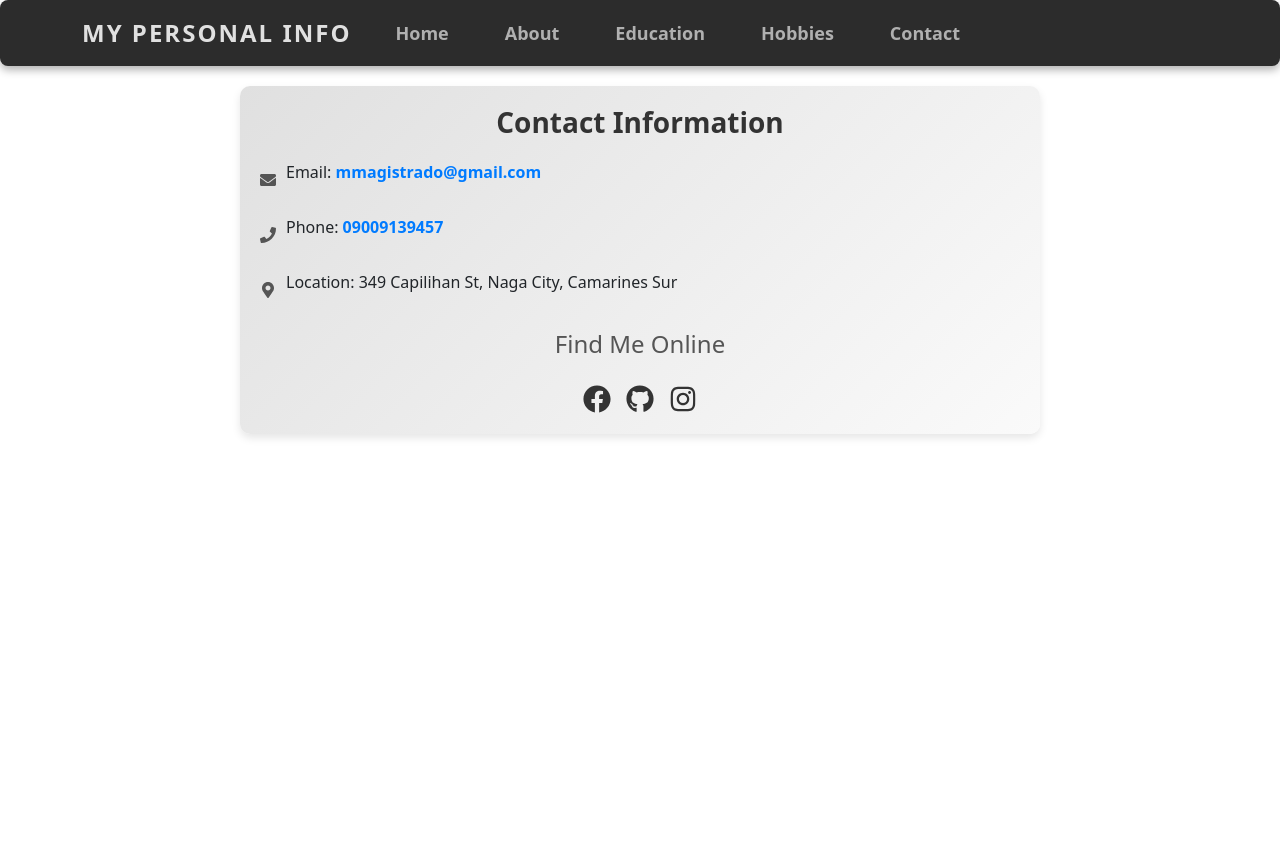
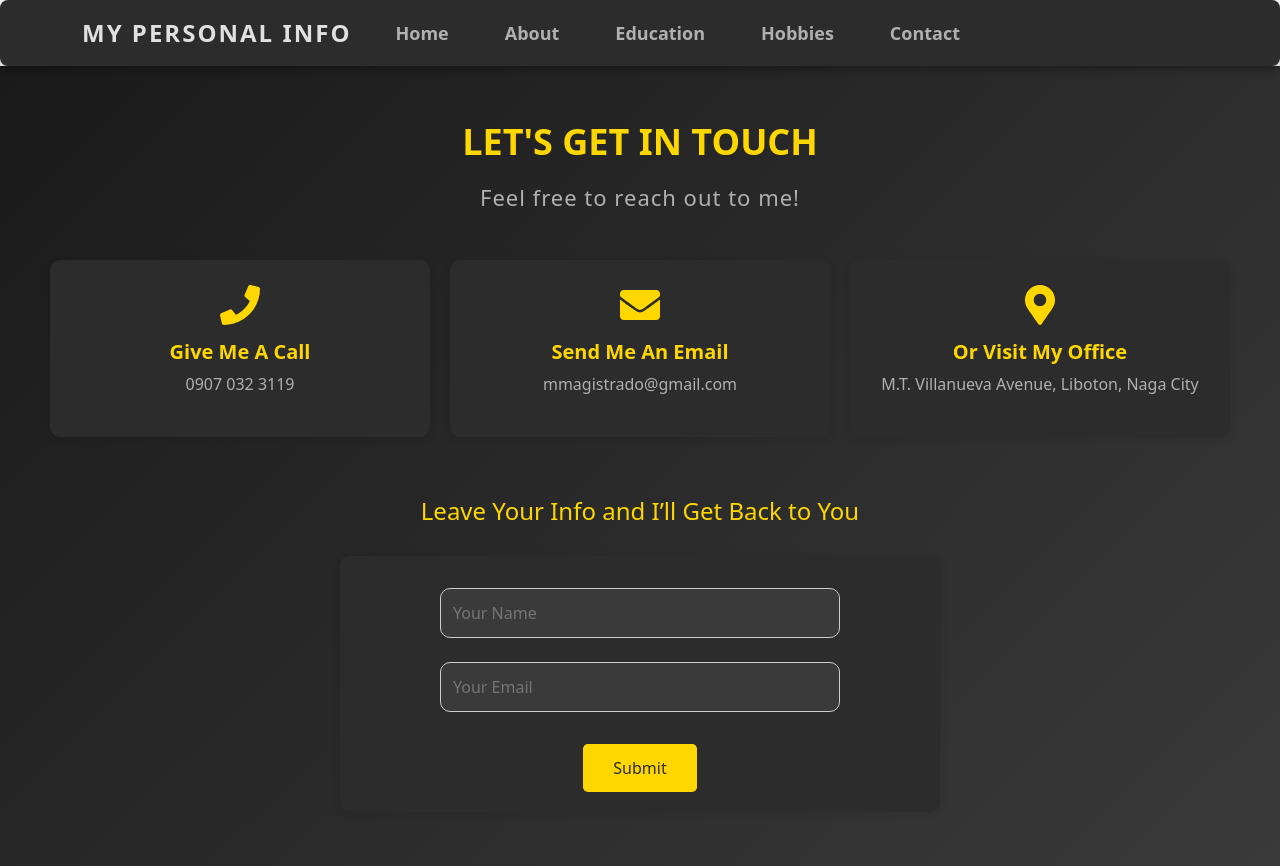
Before and after one commit to mjaymagistrado/frontend-magistrado, a React (Vite) app: page /Contact in a window 1280 px wide. Before the commit the page ends 800 px from the top, so only its background shows below. Built offline with nearby package versions, Linux system fonts and the light colour scheme.

Commit message:
Update Contact.jsx

```diff
--- a/src/Contact.jsx
+++ b/src/Contact.jsx
@@ -1,113 +1,168 @@
-import React from 'react';
-import { FaFacebook, FaGithub, FaInstagram, FaEnvelope, FaPhone, FaMapMarkerAlt } from 'react-icons/fa';
+import React, { useState } from 'react';
+import { FaPhone, FaEnvelope, FaMapMarkerAlt } from 'react-icons/fa';
 
 const Contact = () => {
+  const [name, setName] = useState('');
+  const [email, setEmail] = useState('');
+
+  const handleSubmit = (e) => {
+    e.preventDefault();
+    alert(`Thank you, ${name}. I will get back to you soon!`);
+    setName('');
+    setEmail('');
+  };
+
   return (
     <div style={styles.container}>
-      <style>
-        {`
-          @keyframes backgroundChange {
-            0% {
-              background: linear-gradient(135deg, #B0BEC5, #E0E0E0); /* Gray to White */
-            }
-            50% {
-              background: linear-gradient(135deg, #E0E0E0, #FAFAFA); /* White to Dirty White */
-            }
-            100% {
-              background: linear-gradient(135deg, #FAFAFA, #B0BEC5); /* Dirty White to Gray */
-            }
-          }
-        `}
-      </style>
+      <h1 style={styles.heading}>LET'S GET IN TOUCH</h1>
+      <h2 style={styles.subHeading}>Feel free to reach out to me!</h2>
 
-      <h1 style={styles.heading}>Contact Information</h1>
-      <div style={styles.infoContainer}>
-        <div style={styles.info}>
+      <div style={styles.contactContainer}>
+        <div style={styles.contactItem}>
+          <FaPhone style={styles.icon} />
+          <div>
+            <h3 style={styles.contactTitle}>Give Me A Call</h3>
+            <p style={styles.contactText}>0907 032 3119</p>
+          </div>
+        </div>
+
+        <div style={styles.contactItem}>
           <FaEnvelope style={styles.icon} />
-          <p>Email: <a href="mailto:mmagistrado@gmail.com" style={styles.link}>mmagistrado@gmail.com</a></p>
+          <div>
+            <h3 style={styles.contactTitle}>Send Me An Email</h3>
+            <p style={styles.contactText}>mmagistrado@gmail.com</p>
+          </div>
         </div>
-        <div style={styles.info}>
-          <FaPhone style={styles.icon} />
-          <p>Phone: <a href="tel:09009139457" style={styles.link}>09009139457</a></p>
-        </div>
-        <div style={styles.info}>
+
+        <div style={styles.contactItem}>
           <FaMapMarkerAlt style={styles.icon} />
-          <p>Location: 349 Capilihan St, Naga City, Camarines Sur</p>
+          <div>
+            <h3 style={styles.contactTitle}>Or Visit My Office</h3>
+            <p style={styles.contactText}>M.T. Villanueva Avenue, Liboton, Naga City</p>
+          </div>
         </div>
       </div>
-      <h2 style={styles.subHeading}>Find Me Online</h2>
-      <div style={styles.socialContainer}>
-        <a href="https://facebook.com" target="_blank" rel="noopener noreferrer" style={styles.socialLink}>
-          <FaFacebook style={styles.socialIcon} />
-        </a>
-        <a href="https://github.com" target="_blank" rel="noopener noreferrer" style={styles.socialLink}>
-          <FaGithub style={styles.socialIcon} />
-        </a>
-        <a href="https://instagram.com" target="_blank" rel="noopener noreferrer" style={styles.socialLink}>
-          <FaInstagram style={styles.socialIcon} />
-        </a>
-      </div>
+
+      <h2 style={styles.formHeading}>Leave Your Info and I’ll Get Back to You</h2>
+
+      <form onSubmit={handleSubmit} style={styles.form}>
+        <input
+          type="text"
+          placeholder="Your Name"
+          value={name}
+          onChange={(e) => setName(e.target.value)}
+          style={styles.input}
+        />
+        <input
+          type="email"
+          placeholder="Your Email"
+          value={email}
+          onChange={(e) => setEmail(e.target.value)}
+          style={styles.input}
+        />
+        <button type="submit" style={styles.submitButton}>Submit</button>
+      </form>
     </div>
   );
 };
 
 const styles = {
   container: {
-    maxWidth: '800px',
-    margin: '20px auto',
-    padding: '20px',
-    backgroundColor: '#f9f9f9',
-    boxShadow: '0 4px 8px rgba(0, 0, 0, 0.1)',
-    borderRadius: '10px',
+    width: '100%', // Full width
+    height: '100vh', // Full height of the viewport
+    margin: 0,
+    padding: '50px 20px', // Add padding to the container for spacing
+    background: 'linear-gradient(135deg, #1a1a1a, #3a3a3a)', // Darker, more professional gradient background
+    color: '#E0E0E0',
     textAlign: 'center',
-    animation: 'backgroundChange 10s infinite alternate',  // Apply animation here
+    display: 'flex',
+    flexDirection: 'column',
+    justifyContent: 'center', // Vertically center the content
+    alignItems: 'center', // Horizontally center the content
+    boxSizing: 'border-box', // Include padding in width/height calculation
   },
   heading: {
-    fontSize: '28px',
-    color: '#333',
+    fontSize: '36px',
+    color: '#FFD700', // Gold color for professionalism
     marginBottom: '20px',
     fontWeight: 'bold',
+    textTransform: 'uppercase',
   },
-  infoContainer: {
-    textAlign: 'left',
-    marginBottom: '20px',
+  subHeading: {
+    fontSize: '22px',
+    color: '#B0B0B0', // Light gray
+    marginBottom: '40px',
+    letterSpacing: '1px',
   },
-  info: {
+  contactContainer: {
     display: 'flex',
-    alignItems: 'center',
+    justifyContent: 'space-evenly',
+    width: '100%',
+    marginBottom: '50px',
+    padding: '0 20px',
+    flexWrap: 'wrap', // Allow items to wrap on smaller screens
+  },
+  contactItem: {
+    flex: 1,
+    minWidth: '250px', // Set a minimum width for responsiveness
+    textAlign: 'center',
+    padding: '25px',
+    backgroundColor: '#2c2c2c',
+    margin: '10px',
+    borderRadius: '10px',
+    boxShadow: '0 2px 8px rgba(0, 0, 0, 0.1)', // Soft shadow for depth
+  },
+  icon: {
+    fontSize: '40px',
+    color: '#FFD700',
     marginBottom: '15px',
   },
-  icon: {
-    marginRight: '10px',
-    color: '#555',
-  },
-  link: {
-    color: '#007bff',
-    textDecoration: 'none',
+  contactTitle: {
+    fontSize: '20px',
+    color: '#FFD700',
     fontWeight: 'bold',
   },
-  subHeading: {
+  contactText: {
+    fontSize: '16px',
+    color: '#B0B0B0',
+  },
+  formHeading: {
     fontSize: '24px',
-    color: '#555',
-    margin: '20px 0',
+    color: '#FFD700',
+    marginBottom: '30px',
   },
-  socialContainer: {
+  form: {
     display: 'flex',
-    justifyContent: 'center',
-    gap: '15px',
+    flexDirection: 'column',
+    alignItems: 'center',
+    maxWidth: '600px', // Limit form width
+    width: '100%',
+    padding: '20px',
+    backgroundColor: '#2c2c2c',
+    borderRadius: '10px',
+    boxShadow: '0 2px 8px rgba(0, 0, 0, 0.1)', // Soft shadow
   },
-  socialLink: {
-    color: '#333',
-    textDecoration: 'none',
-    fontSize: '24px',
-    transition: 'transform 0.2s, color 0.2s',
+  input: {
+    margin: '12px 0',
+    padding: '12px',
+    fontSize: '16px',
+    width: '100%',
+    maxWidth: '400px', // Max width for input fields
+    borderRadius: '10px',
+    border: '1px solid #ccc',
+    backgroundColor: '#3a3a3a', // Darker input background
+    color: '#E0E0E0', // Light text color
   },
-  socialIcon: {
-    fontSize: '28px',
-  },
-  socialLinkHover: {
-    color: '#007bff',
-    transform: 'scale(1.1)',
+  submitButton: {
+    padding: '12px 30px',
+    backgroundColor: '#FFD700',
+    border: 'none',
+    borderRadius: '5px',
+    fontSize: '16px',
+    color: '#2C2C2C', // Darker text color for button
+    cursor: 'pointer',
+    transition: 'background-color 0.3s',
+    marginTop: '20px',
   },
 };
 
```
